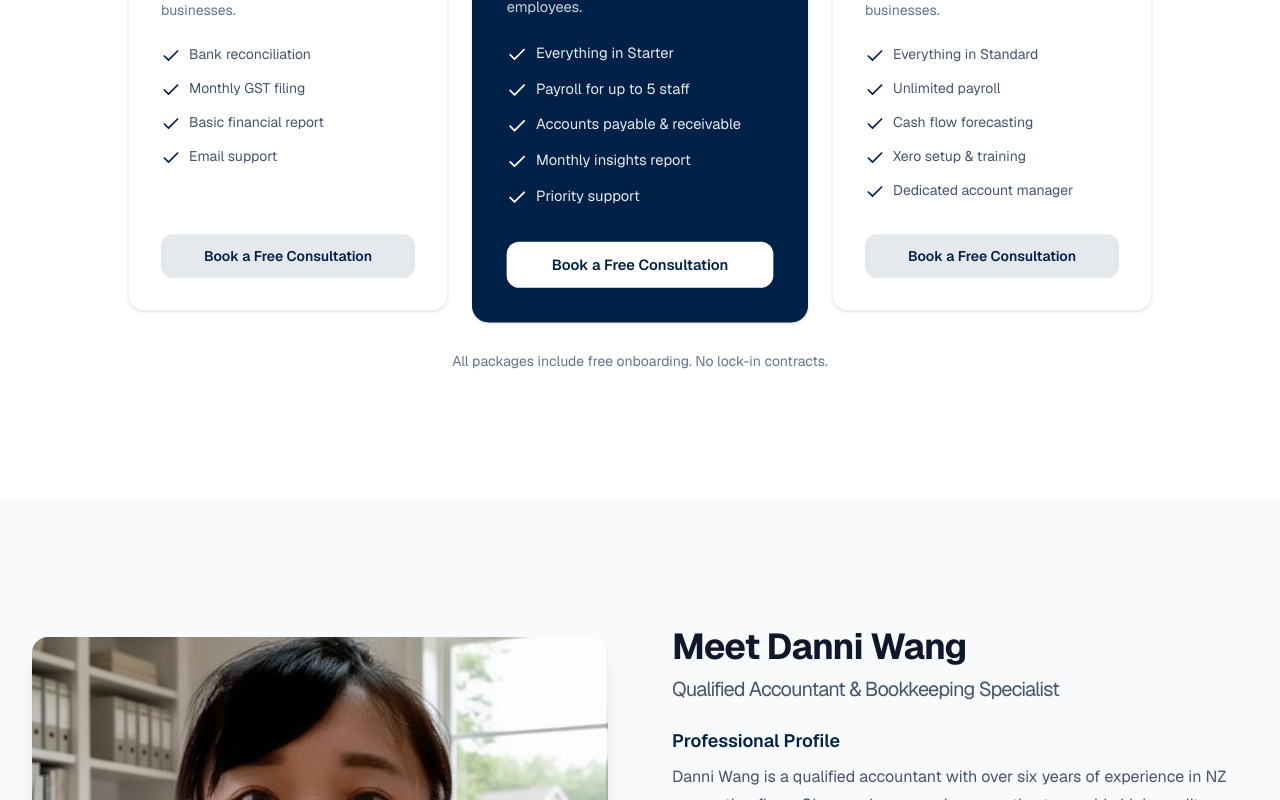
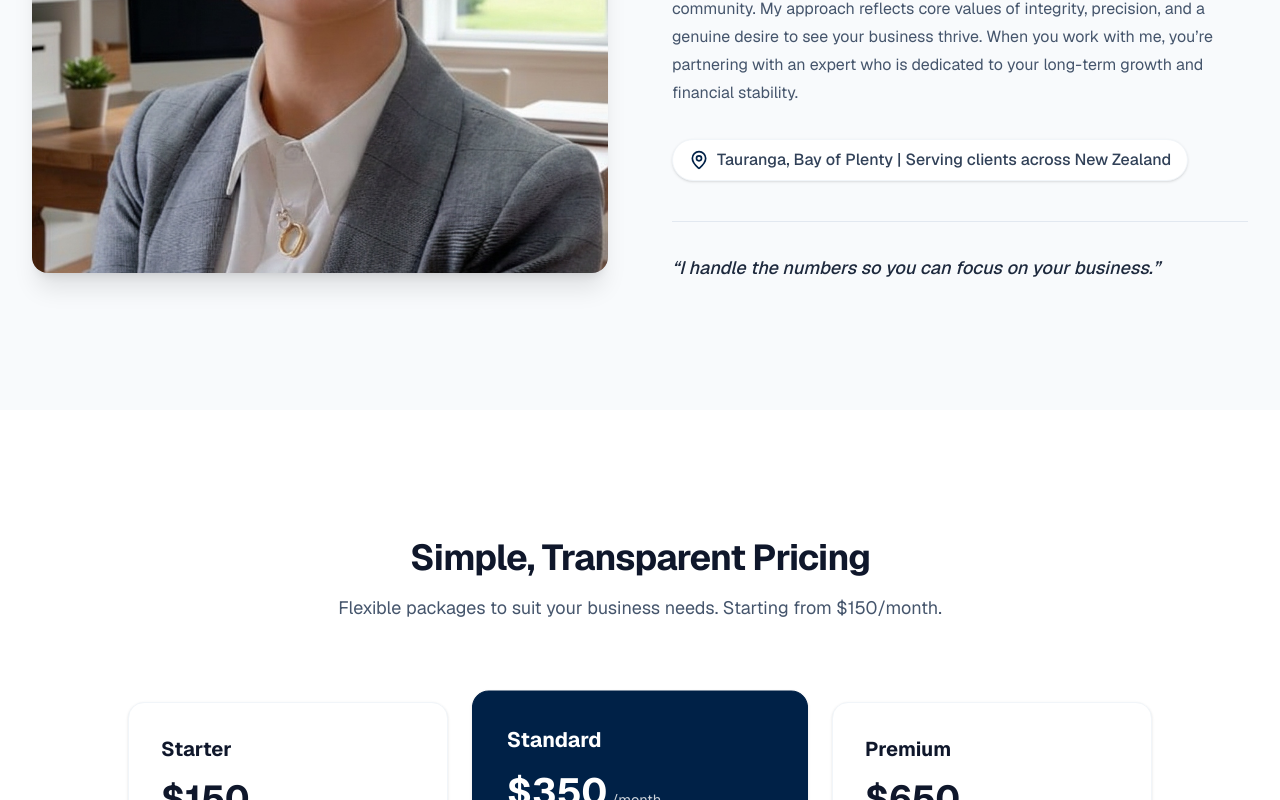
Before and after one commit to Luizjr9292/danni-bookkeeping, a Next.js app: page / in a window 1280 px wide. Shown: the part 3360-4160 px from the top of the page. Built offline with nearby package versions, Linux system fonts and the light colour scheme.

Commit message:
Update page.tsx

```diff
--- a/src/app/page.tsx
+++ b/src/app/page.tsx
@@ -3,8 +3,8 @@ import { TrustBar } from "@/components/sections/TrustBar";
 import { Services } from "@/components/sections/Services";
 import { VirtualAdvantage } from "@/components/sections/VirtualAdvantage";
 import { Process } from "@/components/sections/Process";
+import { About } from "@/components/sections/About";
 import { Pricing } from "@/components/sections/Pricing";
-import { About } from "@/components/sections/About";
 import { Contact } from "@/components/sections/Contact";
 
 export default function Home() {
@@ -15,8 +15,8 @@ export default function Home() {
       <Services />
       <VirtualAdvantage />
       <Process />
+      <About />
       <Pricing />
-      <About />
       <Contact />
     </div>
   );
```
